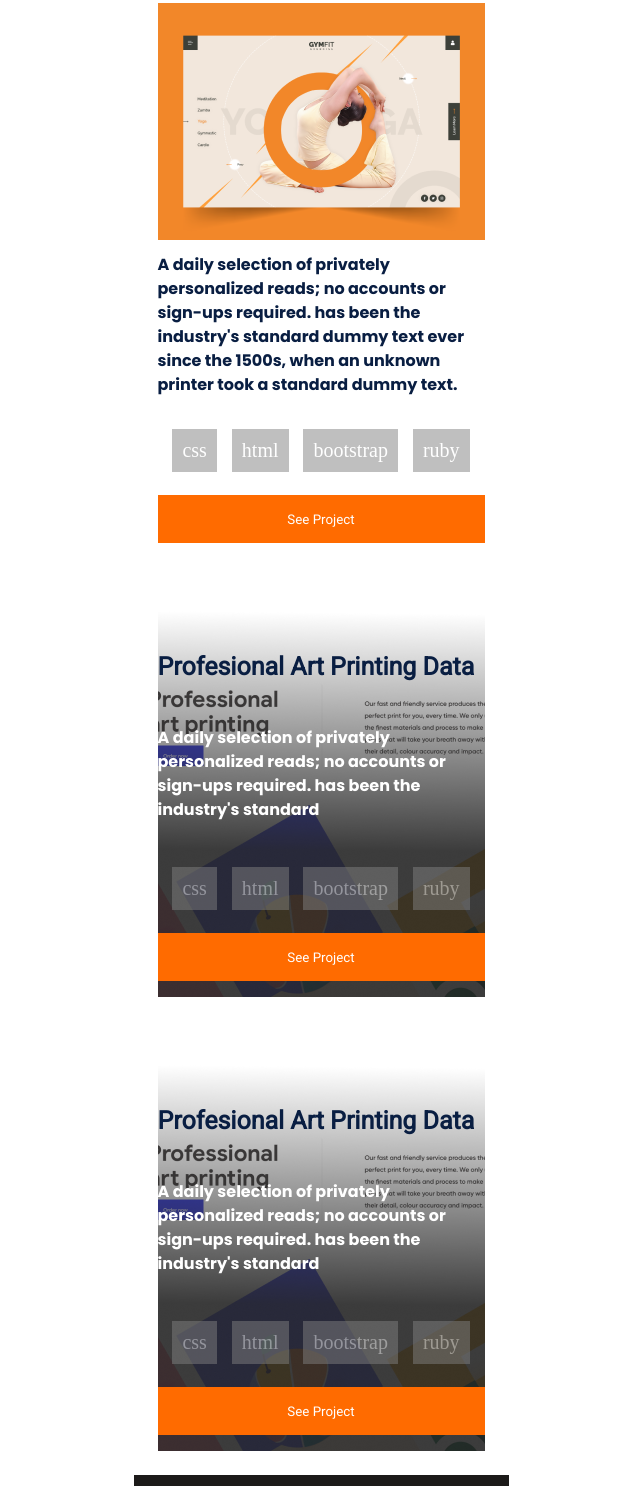
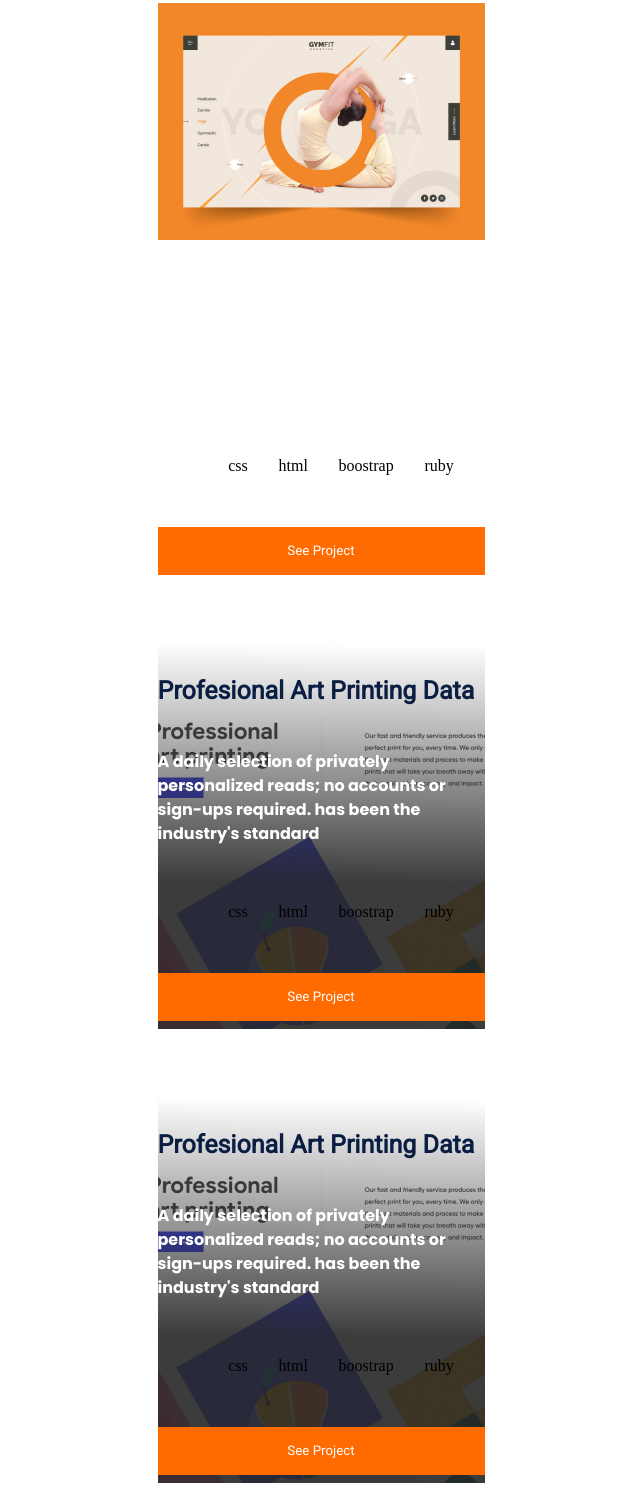
Before and after one commit to diegoh40/Diego-Portfolio, a plain HTML site: page index.html in a window 1280 px wide. Shown: the part 1189-2675 px from the top of the page, without its empty margins (319-959 px from the left). Drawn offline with Linux system fonts and the light colour scheme.

Commit message:
fixed index.html file

```diff
--- a/index.html
+++ b/index.html
@@ -42,18 +42,22 @@
 
         <h3>Multi-Post Stories</h3>
         <a class="img1"><img src="images/placeholder.png" alt="hamburger Icon" /></a>
-        <h2>
+        <p>
           A daily selection of privately personalized reads; no accounts or
           sign-ups required. has been the industry's standard dummy text ever
           since the 1500s, when an unknown printer took a standard dummy text.
-        </h2>
-        <div class="lenguajes">
-            <div class="box box1">css</div>
-            <div class="box box2">html</div>
-            <div class="box box3">bootstrap</div>
-            <div class="box box4">ruby</div>
+        </p>
 
-          </div>
+
+          <ul class="lenguajes">
+            <li>css</li>
+            <li>html</li>
+            <li>boostrap</li>
+            <li>ruby</li>
+
+          </ul>
+
+
         <button type="submit">See Project</button>
 
         </section>
@@ -65,13 +69,14 @@
             A daily selection of privately personalized reads; no accounts or
             sign-ups required. has been the industry's standard
           </p>
-          <div class="lenguajes">
-            <div class="box box1">css</div>
-            <div class="box box2">html</div>
-            <div class="box box3">bootstrap</div>
-            <div class="box box4">ruby</div>
+          <ul class="lenguajes">
+            <li>css</li>
+            <li>html</li>
+            <li>boostrap</li>
+            <li>ruby</li>
 
-          </div>
+          </ul>
+
           <button type="submit">See Project</button>
         </div>
 
@@ -84,13 +89,14 @@
             A daily selection of privately personalized reads; no accounts or
             sign-ups required. has been the industry's standard
           </p>
-          <div class="lenguajes">
-            <div class="box box1">css</div>
-            <div class="box box2">html</div>
-            <div class="box box3">bootstrap</div>
-            <div class="box box4">ruby</div>
+          <ul class="lenguajes">
+            <li>css</li>
+            <li>html</li>
+            <li>boostrap</li>
+            <li>ruby</li>
 
-          </div>
+          </ul>
+
           <button type="submit">See Project</button>
         </div>
 
@@ -105,12 +111,12 @@
             you like what you see and have a project you need coded, don’t
             hestiate to contact me.
           </p>
-             <button type="submit">Get My Resume</button>
+             <a type="submit">Get My Resume</a>
 
         </div>
 
           <div class="centrar">
-        <h4 class="titles2">Language</h4>
+        <h4 class="titles2"><img src="images/rectangle.png"/>Language</h4>
             <ul>
              <li>Javascript</li>
               <li>Ruby</li>
@@ -119,7 +125,7 @@
             </ul>
           </div>
           <div class="centrar">
-          <h4 class="titles2">Framworks</h4>
+          <h4 class="titles2"><img src="images/rectangle2.png"/>Framworks</h4>
             <ul>
               <li>Bootstrap</li>
               <li>RubyonRails</li>
@@ -129,7 +135,7 @@
             </ul>
         </div>
           <div class="centrar">
-            <h4 class="titles2">Skills</h4>
+            <h4 class="titles2"><img src="images/rectangle3.png"/>Skills</h4>
             <ul>
               <li>Codekit</li>
               <li>Github</li>
```
